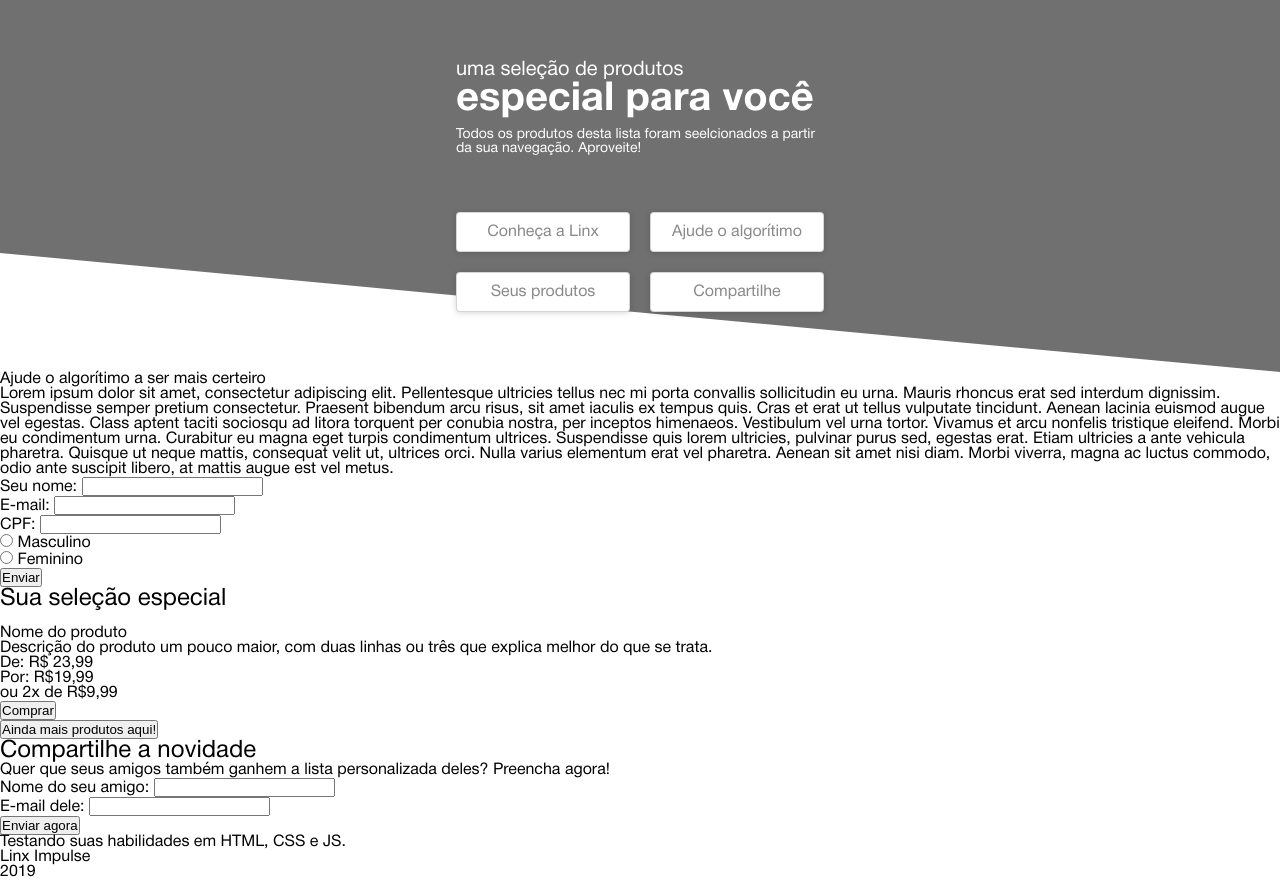
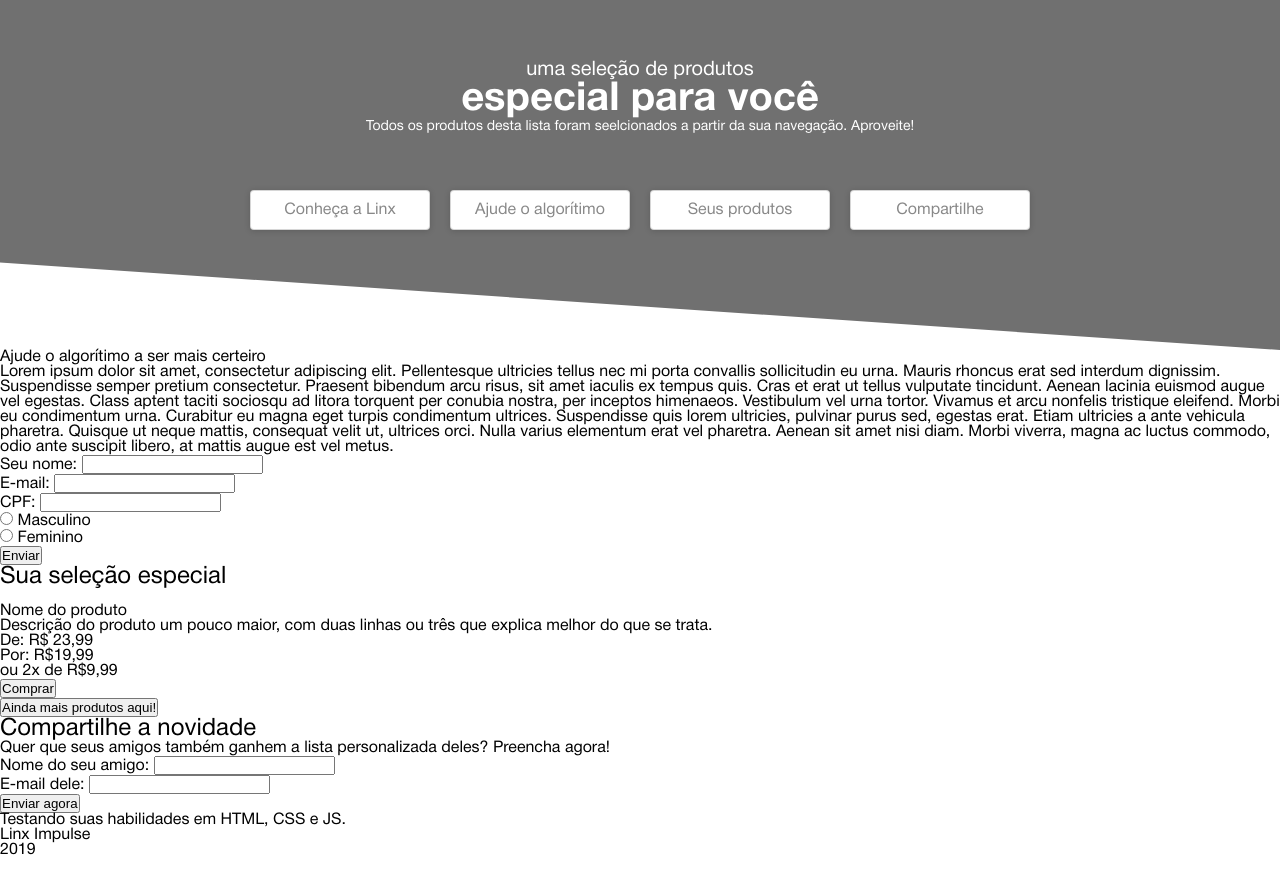
Before and after one commit to Frazon/desafio-frontend-bold, a plain HTML site: page index.html in a window 1280 px wide. After the commit the page ends 858 px from the top, so only its background shows below. Drawn offline with Linux system fonts and the light colour scheme.

Commit message:
style: header styling desktop

```diff
--- a/assets/css/style.css
+++ b/assets/css/style.css
@@ -45,7 +45,6 @@ body{
     background-color: transparent;
     color: var(--white);
     padding: 60px 0 60px 0;
-
 }
 .bg-header::after{
     content: "";
@@ -110,3 +109,26 @@ h1>.title-bottom{
     box-shadow: 0px 1px 6px #00000029;
     border-radius: 4px;
 }
+
+@media (min-width: 768px){
+    .container{
+        max-width: 100%;
+    }
+    h1{
+        text-align: center;
+    }
+    .sub-title{
+        width: 100%;
+        margin: 0 auto;
+    }
+    .bg-header{
+        padding-bottom: 120px;
+    }
+    .bg-header::after{
+        clip-path: polygon(0 0, 100% 0, 100% 100%, 0 75%);
+    }
+    .ctas-header{
+        flex-wrap: nowrap;
+        max-width: 400px;
+    }
+}
```
